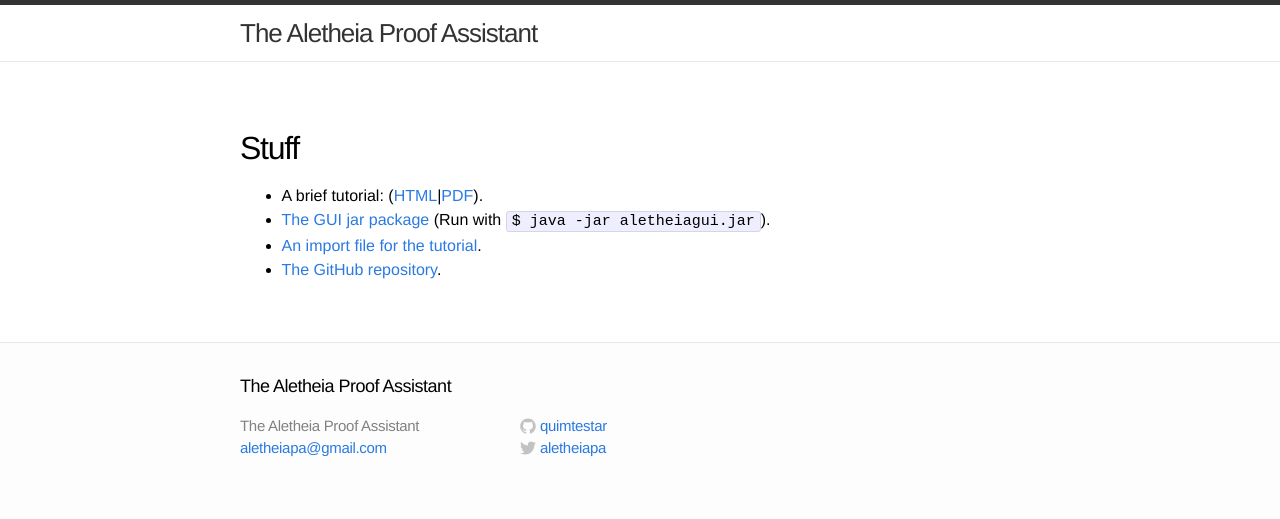
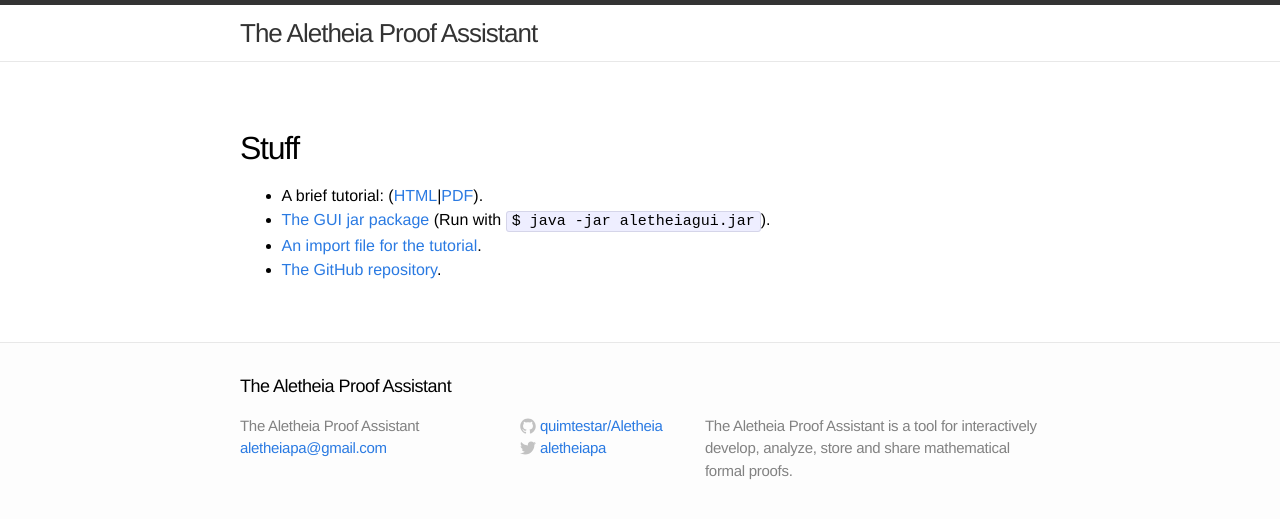
Before and after one commit to quimtestar/Aletheia, a Jekyll site: the page built from main.md, in a window 1280 px wide. Shown: the top 519 px of the page. Built offline with Jekyll 4.4.1, drawn with Linux system fonts in a browser that asks for light colours.

Commit message:
Site description and github repository link at the page footer.

```diff
--- a/_config.yml
+++ b/_config.yml
@@ -1,10 +1,10 @@
 # Site settings
 title: The Aletheia Proof Assistant
 email: aletheiapa@gmail.com
-description: ""
+description: "The Aletheia Proof Assistant is a tool for interactively develop, analyze, store and share mathematical formal proofs."
 baseurl: "/Aletheia"
 twitter_username: aletheiapa
-github_username:  quimtestar
+github_username:  quimtestar/Aletheia
 
 # Build settings
 markdown: kramdown
```
